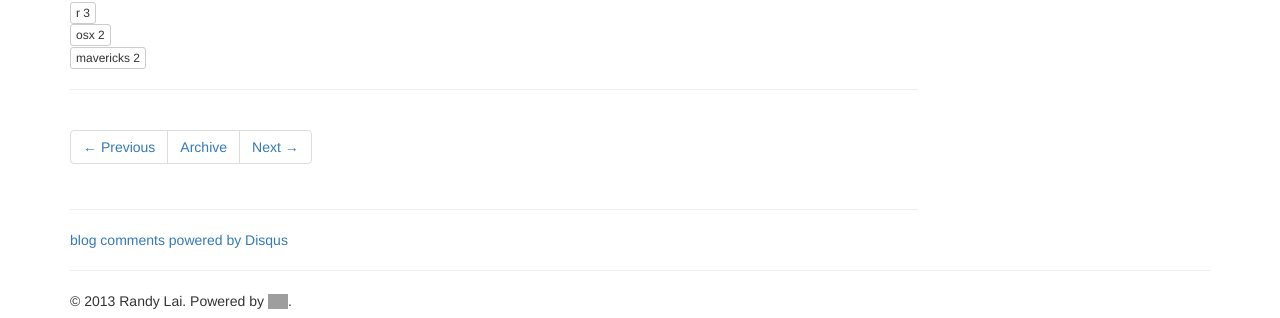
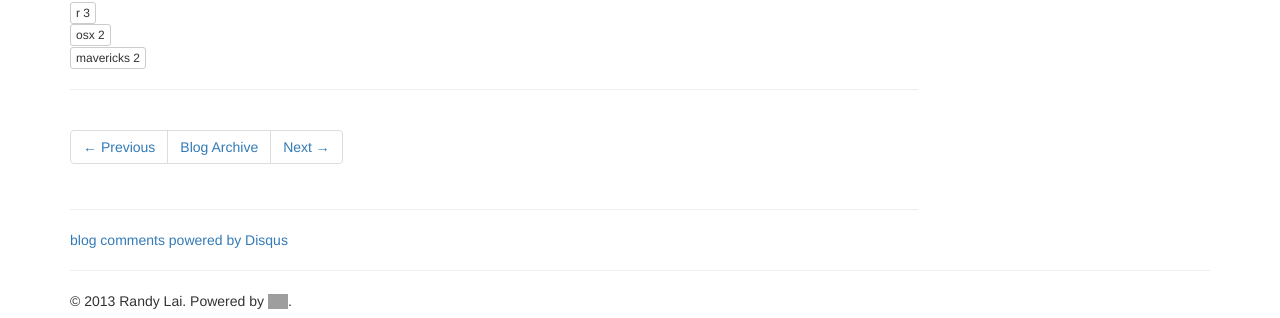
Before and after one commit to randy3k/randy3k.github.io, a Jekyll site: the page built from _posts/computing/2013-10-24-open-mpi.md, in a window 1280 px wide. Shown: the part 978-1296 px from the top of the page. Built offline with Jekyll 4.4.1, drawn with Linux system fonts in a browser that asks for light colours; nearby versions of some CDN libraries; comment, search, counter and statistics services are not loaded; grey boxes are pictures that could not be loaded.

Commit message:
Build site at 2013-12-01 11:59:45 UTC

```diff
--- a/_layouts/post.html
+++ b/_layouts/post.html
@@ -23,7 +23,7 @@ layout: default
         {% else %}
         <li class="prev disabled"><a>&larr; Previous</a></li>
         {% endif %}
-        <li><a href="{{ BASE_PATH }}{{ site.JB.archive_path }}">Archive</a></li>
+        <li><a href="{{ BASE_PATH }}{{ site.JB.archive_path }}">Blog Archive</a></li>
         {% if page.next %}
         <li class="next"><a href="{{ BASE_PATH }}{{ page.next.url }}" title="{{ page.next.title }}">Next &rarr;</a></li>
         {% else %}
```
Also changed, not shown: 1 other file.
